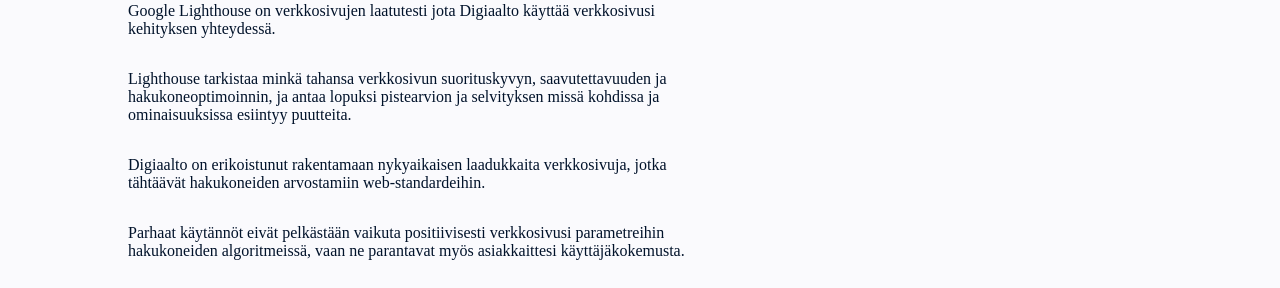
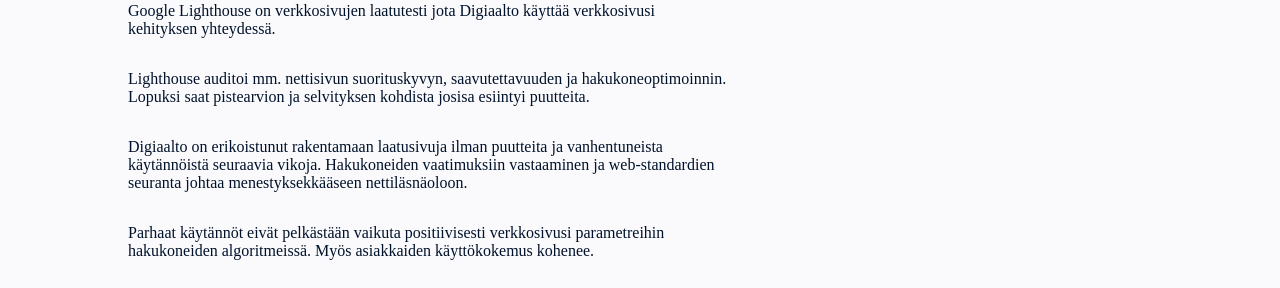
Before and after one commit to digiaalto/etusivu, a Next.js app: page / in a window 1280 px wide. Shown: the part 664-952 px from the top of the page. Built offline with nearby package versions, Linux system fonts and the light colour scheme; what typography-theme-github would draw is missing.

Commit message:
content changes

```diff
--- a/components/salespitch.js
+++ b/components/salespitch.js
@@ -18,20 +18,20 @@ const SalesPitch = () => {
             verkkosivusi kehityksen yhteydessä.
           </p>
           <p>
-            Lighthouse tarkistaa minkä tahansa verkkosivun suorituskyvyn,
-            saavutettavuuden ja hakukoneoptimoinnin, ja antaa lopuksi
-            pistearvion ja selvityksen missä kohdissa ja ominaisuuksissa
-            esiintyy puutteita.
+            Lighthouse auditoi mm. nettisivun suorituskyvyn, saavutettavuuden ja
+            hakukoneoptimoinnin. Lopuksi saat pistearvion ja selvityksen
+            kohdista josisa esiintyi puutteita.
           </p>
           <p>
-            Digiaalto on erikoistunut rakentamaan nykyaikaisen laadukkaita
-            verkkosivuja, jotka tähtäävät hakukoneiden arvostamiin
-            web-standardeihin.
+            Digiaalto on erikoistunut rakentamaan laatusivuja ilman puutteita ja
+            vanhentuneista käytännöistä seuraavia vikoja. Hakukoneiden
+            vaatimuksiin vastaaminen ja web-standardien seuranta johtaa
+            menestyksekkääseen nettiläsnäoloon.
           </p>
           <p>
             Parhaat käytännöt eivät pelkästään vaikuta positiivisesti
-            verkkosivusi parametreihin hakukoneiden algoritmeissä, vaan ne
-            parantavat myös asiakkaittesi käyttäjäkokemusta.
+            verkkosivusi parametreihin hakukoneiden algoritmeissä. Myös
+            asiakkaiden käyttökokemus kohenee.
           </p>
           <p className="bold" style={{ marginBottom: "2rem" }}>
             Jos olet tiedonhaluinen, voit tarkistaa muutamassa sekunnissa onko
```
